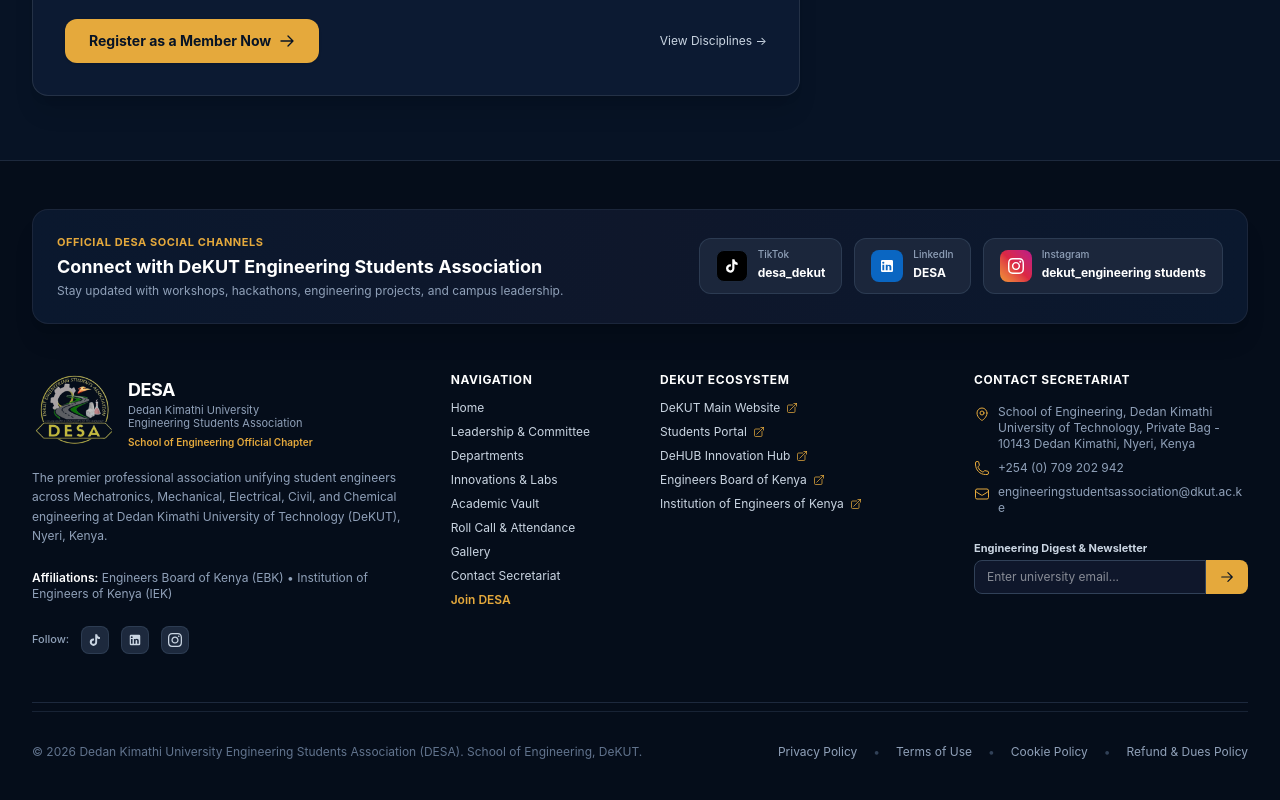
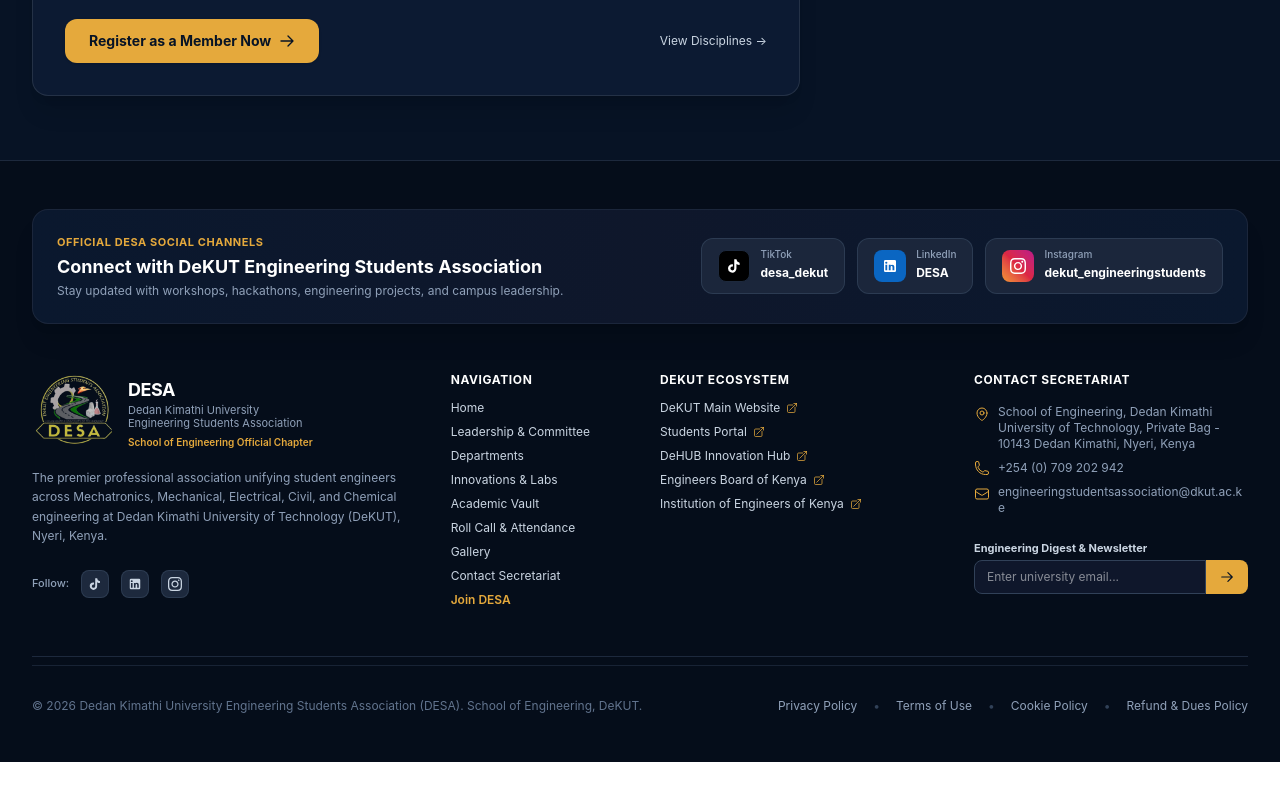
Before and after one commit to bruceboge/DESA-WEB, a Next.js app: page / in a window 1280 px wide. Shown: the part 3525-4325 px from the top of the page. After the commit the page ends 4287 px from the top, so only its background shows below. Built offline with nearby package versions, Linux system fonts and the light colour scheme; no server answers.

Commit message:
edited IG social link components

```diff
--- a/src/app/contact/page.tsx
+++ b/src/app/contact/page.tsx
@@ -248,7 +248,7 @@
               </a>
               {/* Instagram */}
               <a
-                href="https://www.instagram.com/dekut_engineering_students"
+                href="https://www.instagram.com/dekut_engineeringstudents"
                 target="_blank"
                 rel="noopener noreferrer"
                 className="p-3.5 rounded-xl bg-[#140b20] hover:bg-[#1a0e2a] text-white border border-slate-800 hover:border-[#e4405f]/60 transition-all flex items-center gap-3 group shadow-sm hover:-translate-y-0.5"
@@ -259,7 +259,7 @@
                 <div className="min-w-0">
                   <span className="text-[10px] text-slate-400 block font-medium">Instagram</span>
                   <span className="text-xs font-bold text-white group-hover:text-[#f472b6] transition-colors truncate block">
-                    dekut_engineering students
+                    dekut_engineeringstudents
                   </span>
                 </div>
               </a>
--- a/src/app/layout.tsx
+++ b/src/app/layout.tsx
@@ -128,7 +128,7 @@
         sameAs: [
           "https://www.tiktok.com/@desa_dekut",
           "https://ke.linkedin.com/in/dekut-engineering-students-association-118aa22b5",
-          "https://www.instagram.com/dekut_engineering_students"
+          "https://www.instagram.com/dekut_engineeringstudents"
         ],
         parentOrganization: {
           "@id": "https://www.dkut.ac.ke/#university",
--- a/src/components/Footer.tsx
+++ b/src/components/Footer.tsx
@@ -55,7 +55,7 @@
             </a>
             {/* Instagram */}
             <a
-              href="https://www.instagram.com/dekut_engineering_students"
+              href="https://www.instagram.com/dekut_engineeringstudents"
               target="_blank"
               rel="noopener noreferrer"
               className="flex items-center gap-2.5 px-4 py-2.5 rounded-xl bg-slate-800/90 hover:bg-slate-700/90 border border-slate-700/80 text-white transition-all duration-200 group hover:border-[#e4405f]/60 hover:shadow-lg hover:-translate-y-0.5"
@@ -65,7 +65,7 @@
               </div>
               <div className="text-left">
                 <span className="text-[10px] text-slate-400 block leading-none font-medium">Instagram</span>
-                <span className="text-xs font-bold text-white group-hover:text-[#f472b6] transition-colors leading-tight">dekut_engineering students</span>
+                <span className="text-xs font-bold text-white group-hover:text-[#f472b6] transition-colors leading-tight">dekut_engineeringstudents</span>
               </div>
             </a>
           </div>
@@ -101,11 +101,6 @@
             <p className="text-xs text-slate-400 leading-relaxed">
               The premier professional association unifying student engineers across Mechatronics, Mechanical, Electrical, Civil, and Chemical engineering at Dedan Kimathi University of Technology (DeKUT), Nyeri, Kenya.
             </p>
-
-            <div className="pt-2 text-xs text-slate-400">
-              <span className="font-semibold text-white">Affiliations:</span> Engineers Board of Kenya (EBK) • Institution of Engineers of Kenya (IEK)
-            </div>
-
             <div className="pt-2 flex items-center gap-3">
               <span className="text-[11px] text-slate-400 font-medium">Follow:</span>
               <a
@@ -129,12 +124,12 @@
                 <LinkedInIcon className="w-3.5 h-3.5" />
               </a>
               <a
-                href="https://www.instagram.com/dekut_engineering_students"
+                href="https://www.instagram.com/dekut_engineeringstudents"
                 target="_blank"
                 rel="noopener noreferrer"
                 aria-label="DESA Instagram"
                 className="w-7 h-7 rounded-lg bg-slate-800 hover:bg-[#e4405f] text-slate-300 hover:text-white flex items-center justify-center transition-all border border-slate-700/80 hover:border-[#e4405f]"
-                title="Instagram: dekut_engineering students association"
+                title="Instagram: dekut_engineeringstudents"
               >
                 <InstagramIcon className="w-3.5 h-3.5" />
               </a>
--- a/src/components/TopBar.tsx
+++ b/src/components/TopBar.tsx
@@ -66,12 +66,12 @@
               <LinkedInIcon className="w-3.5 h-3.5" />
             </a>
             <a
-              href="https://www.instagram.com/dekut_engineering_students"
+              href="https://www.instagram.com/dekut_engineeringstudents"
               target="_blank"
               rel="noopener noreferrer"
-              aria-label="DESA Instagram dekut_engineering students association"
+              aria-label="DESA Instagram @dekut_engineeringstudents"
               className="text-slate-400 hover:text-[#e4405f] transition-colors p-0.5"
-              title="Instagram: dekut_engineering students association"
+              title="Instagram: dekut_engineeringstudents"
             >
               <InstagramIcon className="w-3.5 h-3.5" />
             </a>
--- a/src/data/socials.ts
+++ b/src/data/socials.ts
@@ -23,9 +23,9 @@
   },
   {
     name: "Instagram",
-    handle: "dekut_engineering students",
-    subtitle: "association",
-    url: "https://www.instagram.com/dekut_engineering_students",
-    ariaLabel: "Follow DESA on Instagram dekut_engineering students association",
+    handle: "dekut_engineeringstudents",
+    subtitle: "Official Instagram",
+    url: "https://www.instagram.com/dekut_engineeringstudents",
+    ariaLabel: "Follow DESA on Instagram @dekut_engineeringstudents",
   },
 ];
```
